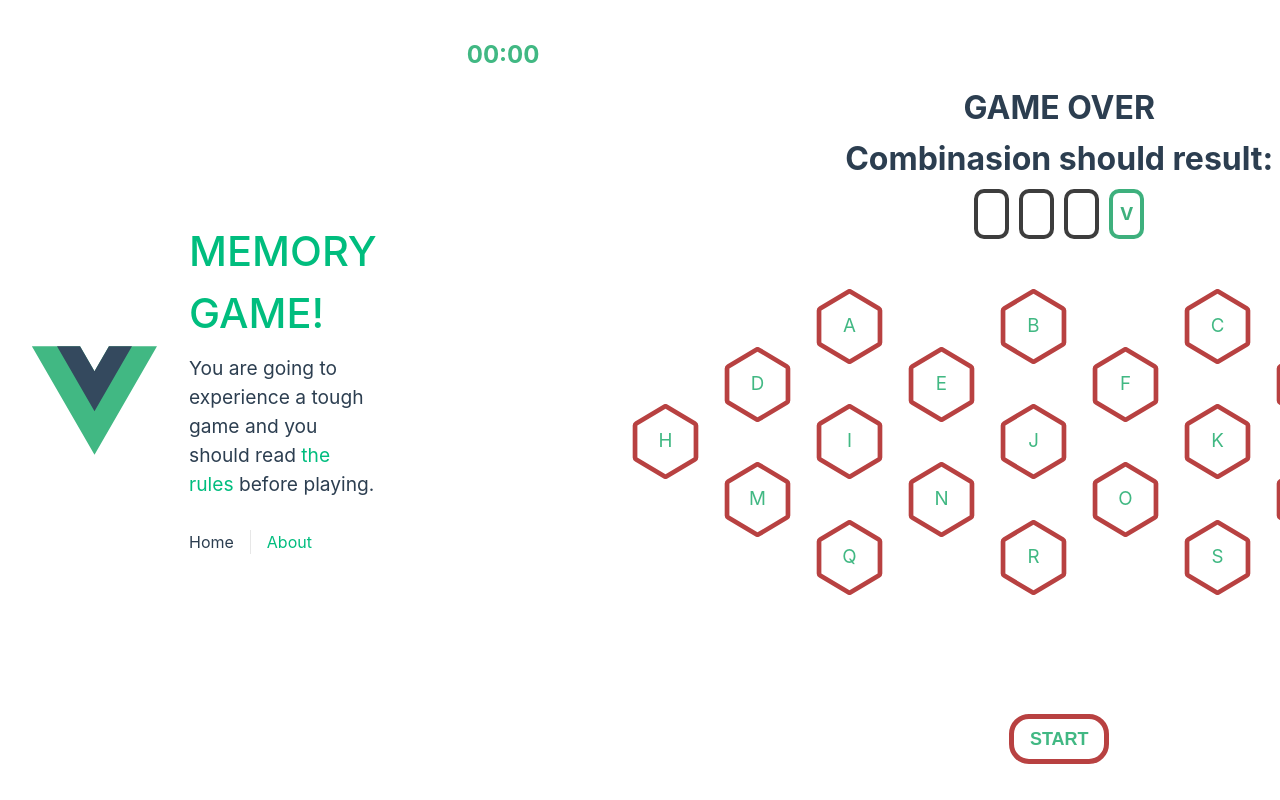
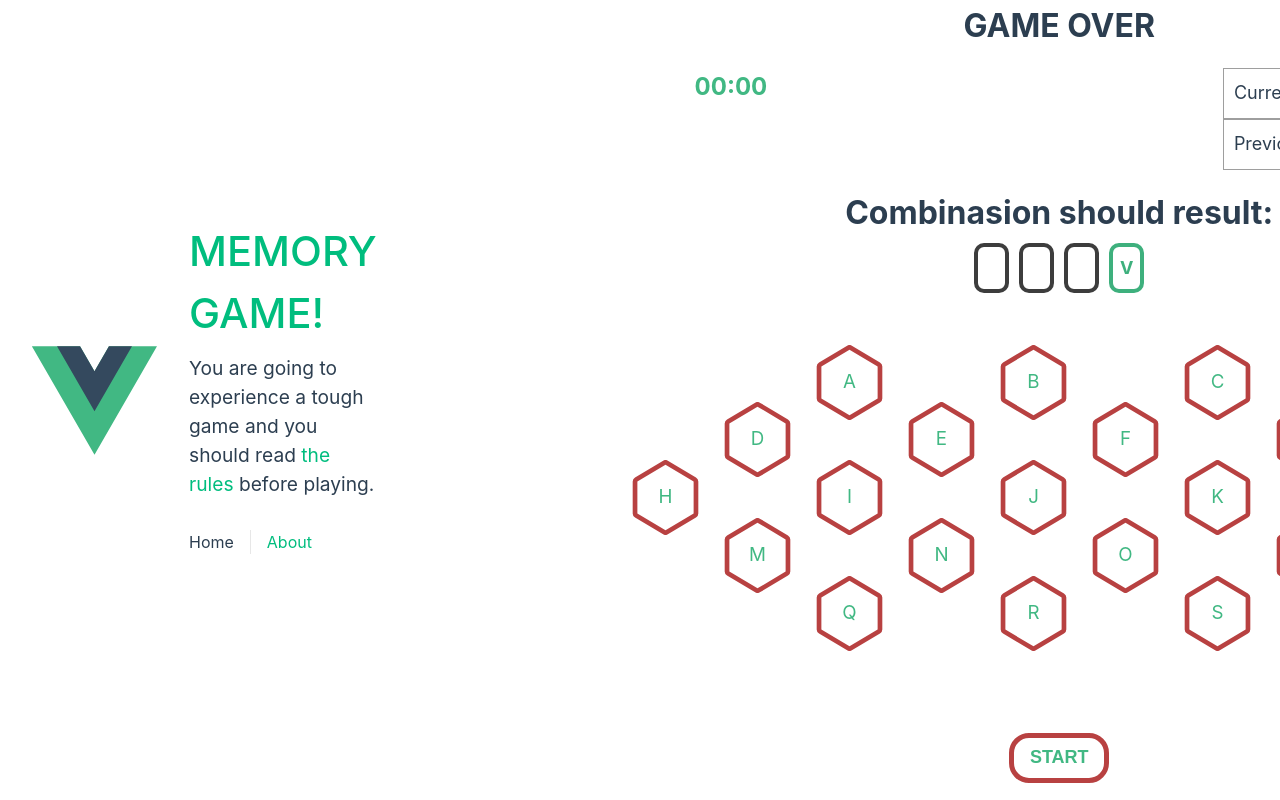
Before and after one commit to Neo-Ryo/memory-game, a Vue app: page / in a window 1280 px wide. Shown: the top 800 px of the page. Built offline with nearby package versions, Linux system fonts and the light colour scheme.

Commit message:
add intel + fix some behaviors

```diff
--- a/src/components/HiveGame.vue
+++ b/src/components/HiveGame.vue
@@ -5,11 +5,14 @@ import {
   gameStatus,
   stopGame,
   numToGuess,
-  gameHive,
-  phaseDesc
+  gameGrid,
+  phaseDesc,
+  playerCurrentScore,
+  playerPreviousScore,
+  intel
 } from '../game-setup/game'
 import { hexClass } from '../game-setup/hexaClasses'
-import { playerInput, submitCombi } from '../game-setup/playerInput'
+import { playerInput, submitCombi, playerHasSubmit } from '../game-setup/playerInput'
 import Hexa2 from '../components/icons/HexagonComp.vue'
 import Timer from '../components/TimerVue.vue'
 import PlayerBox from '../components/PlayerInputBox.vue'
@@ -24,19 +27,21 @@ function handleStartStop() {
 </script>
 
 <template>
+  <div class="game-phase">
+    {{ phase.toLocaleUpperCase() }}
+  </div>
   <div class="top-elements">
     <Timer />
-
-    <div class="scores">3pts</div>
-  </div>
-  <div class="game-phase">
-    {{ phase.toLocaleUpperCase() }}
+    <div class="scores">
+      <div class="current-score">Current score: {{ playerCurrentScore }} pts</div>
+      <div class="previous-score">Previous score: {{ playerPreviousScore }} pts</div>
+    </div>
   </div>
   <div class="game-phase-description">
     {{ phaseDesc }}
   </div>
   <div class="number-to-find">
-    Combinasion should result: <span class="red-text">{{ numToGuess }}</span>
+    Combinasion should result: <span class="red">{{ numToGuess }}</span>
   </div>
   <div class="player-combi">
     <PlayerBox :letter="playerInput[0]" />
@@ -45,15 +50,18 @@ function handleStartStop() {
     <!-- <div class="del-key" @click="deleteInput">X</div> -->
     <div class="validate-key" @click="submitCombi">V</div>
   </div>
+  <div class="intel" :class="{ red: !intel.goodAnswer, green: intel.goodAnswer }">
+    {{ intel.text }}
+  </div>
   <div class="hive-wrapper">
     <Hexa2
       :class="hexClass(index)"
-      v-for="index in gameHive.length"
-      :key="index + phase"
+      v-for="index in gameGrid.length"
+      :key="index + phase + playerHasSubmit"
       :value="
         phase === 'guessing phase' || phase === 'game over'
-          ? gameHive[index - 1].val
-          : gameHive[index - 1].int
+          ? gameGrid[index - 1].val
+          : gameGrid[index - 1].int
       "
     />
   </div>
@@ -67,9 +75,9 @@ function handleStartStop() {
 <style scoped>
 .top-elements {
   display: flex;
-  justify-content: space-between;
+  justify-content: space-around;
   width: 100%;
-  height: 30px;
+  height: fit-content;
   padding: 10px;
   margin: auto;
 }
@@ -101,6 +109,25 @@ function handleStartStop() {
   font-size: xx-large;
   font-weight: 700;
 }
+
+.scores {
+  display: flex;
+  flex-direction: column;
+  justify-content: center;
+  align-items: center;
+  font-size: large;
+  font-weight: 500;
+}
+.current-score {
+  width: 100%;
+  padding: 10px;
+  border: 1px solid #9e9e9e;
+}
+.previous-score {
+  width: 100%;
+  padding: 10px;
+  border: 1px solid #9e9e9e;
+}
 .game-phase-description {
   display: flex;
   width: 100%;
@@ -111,27 +138,6 @@ function handleStartStop() {
   display: flex;
   width: 100%;
   justify-content: center;
-}
-
-.del-key {
-  display: flex;
-  justify-content: center;
-  align-items: center;
-  font-size: larger;
-  font-weight: 700;
-  height: 50px;
-  width: 35px;
-  border: 4px solid #b84141;
-  color: #b84141;
-  border-radius: 10px;
-  margin: 5px 5px 5px 25px;
-  cursor: pointer;
-  user-select: none;
-}
-
-.del-key:hover {
-  background-color: #b84141;
-  color: inherit;
 }
 
 .validate-key {
@@ -154,6 +160,14 @@ function handleStartStop() {
   background-color: #3eb07d;
   color: inherit;
 }
+
+.intel {
+  display: flex;
+  width: 100%;
+  justify-content: center;
+  margin: 10px;
+  font-weight: 500;
+}
 .start-button {
   height: 50px;
   width: 100px;
@@ -171,11 +185,11 @@ function handleStartStop() {
   transition: 0.25s ease-in-out;
 }
 
-.red-text {
+.red {
   color: #b84141;
 }
 
-.green-text {
+.green {
   color: #41b883;
 }
 
--- a/src/components/TimerVue.vue
+++ b/src/components/TimerVue.vue
@@ -22,6 +22,7 @@ watch(timerState, (newVal) => {
 
 <style scoped>
 .timer {
+  height: fit-content;
   font-size: x-large;
   font-weight: 700;
   color: #41b883;
--- a/src/components/icons/HexagonComp.vue
+++ b/src/components/icons/HexagonComp.vue
@@ -1,6 +1,6 @@
 <script setup lang="ts">
 import { ref } from 'vue'
-import { phase } from '../../game-setup/game'
+import { phase, phaseWatcher } from '../../game-setup/game'
 import { handleEnterInupts } from '../../game-setup/playerInput'
 const props = defineProps<{
   value: string | number
@@ -13,10 +13,12 @@ function setInput() {
     handleEnterInupts(props.value, selected)
   }
 }
+// TODO: find different way to use that weirdness
+phaseWatcher
 </script>
 
 <template>
-  <div class="hexa-wrapper" @click="setInput()">
+  <div class="hexa-wrapper" @click="setInput()" :key="phase">
     <svg
       xmlns="http://www.w3.org/2000/svg"
       width="75"
--- a/src/game-setup/game.ts
+++ b/src/game-setup/game.ts
@@ -4,9 +4,9 @@ import { grid, allValidCombis } from './gridData'
 import { playerInput } from './playerInput'
 
 export function setUpGameGrid() {
-  const num = Math.floor(Math.random() * 100)
+  const num = Math.floor(Math.random() * 15)
   grid.forEach((e) => {
-    const add = Math.floor(Math.random() * 6)
+    const add = Math.floor(Math.random() * 5)
     e.int = num + add
   })
 
@@ -34,7 +34,9 @@ export function setUpGameGrid() {
       res = potentialRes[v]
     }
   }
-  return { newGrid: sGrid, result: res }
+  // here making sure we 've got at least 7 good combinations
+  if (max >= 7) return { newGrid: sGrid, result: res }
+  else return setUpGameGrid()
 }
 // types
 export type GameStatus = 'started' | 'stopped' | 'finished'
@@ -42,9 +44,15 @@ export type GameStatus = 'started' | 'stopped' | 'finished'
 export const gameStatus: Ref<GameStatus> = ref('stopped')
 export const phase = ref<'discovery phase' | 'guessing phase' | 'game over'>('game over')
 export const phaseDesc = ref<string | null>(null)
-export const gameHive = ref(grid)
+export const gameGrid = ref(grid)
 export const numToGuess = ref<number | null>(null)
-export const playerScore = ref<number>(0)
+export const playerCurrentScore = ref<number>(0)
+export const playerPreviousScore = ref<number>(0)
+export const playerGivenAnswers = ref<Array<string>>([])
+export const intel = ref<{ text: string; goodAnswer: boolean }>({
+  text: '',
+  goodAnswer: false
+})
 // var
 const discovery = 'You have 1 minute to memorizing as much number as you can'
 const guessing = 'You have 2 minutes 30 to attempt good combinations'
@@ -55,17 +63,23 @@ export function startGame() {
   phase.value = 'discovery phase'
   phaseDesc.value = discovery
   numToGuess.value = null
+  playerPreviousScore.value = playerCurrentScore.value
+  playerCurrentScore.value = 0
+  intel.value.text = ''
+  intel.value.goodAnswer = false
   const { result, newGrid } = setUpGameGrid()
-  gameHive.value = newGrid
-  useTimer(0, 2, () => {
+  gameGrid.value = newGrid
+  useTimer(0, 30, () => {
     // game time
     phase.value = 'guessing phase'
     phaseDesc.value = guessing
     numToGuess.value = result
-    useTimer(0, 30, () => {
+    useTimer(1, 30, () => {
       phase.value = 'game over'
       phaseDesc.value = null
       gameStatus.value = 'finished'
+      intel.value.text = ''
+      intel.value.goodAnswer = false
     })
   })
 }
@@ -76,6 +90,8 @@ export function stopGame() {
   timerState.value = 0
   numToGuess.value = null
   phaseDesc.value = null
+  intel.value.text = ''
+  intel.value.goodAnswer = false
   const interval_id = setInterval(function () {}, Number.MAX_SAFE_INTEGER)
   // Clear any timeout/interval up to that id
   for (let i = 1; i < interval_id; i++) {
@@ -83,13 +99,32 @@ export function stopGame() {
   }
 }
 
-export function phaseWatcher(selected: Ref<boolean>) {
-  watch(phase, (newPhase) => {
-    console.log(newPhase)
+export const phaseWatcher = watch(phase, (newPhase) => {
+  if (newPhase === 'game over' || newPhase === 'discovery phase') {
+    playerInput.value = []
+  }
+})
 
-    if (newPhase === 'game over' || newPhase === 'discovery phase') {
-      playerInput.value = []
-      selected.value = false
+export function checkResult(playerInput: Array<string>): boolean {
+  let playerRes = 0
+  for (const l of playerInput) {
+    const slot = gameGrid.value.find((e) => e.val === l)
+    if (slot) playerRes += slot.int
+  }
+  let isValid = false
+  if (playerGivenAnswers.value.find((e) => e === playerInput.sort().join(''))) {
+    intel.value.text = `Combination already given`
+    intel.value.goodAnswer = false
+  } else {
+    playerGivenAnswers.value.push(playerInput.sort().join(''))
+    isValid = playerRes === numToGuess.value
+    if (!isValid) {
+      intel.value.text = `${playerRes} is not right`
+      intel.value.goodAnswer = false
+    } else {
+      intel.value.text = `Well done!`
+      intel.value.goodAnswer = true
     }
-  })
+  }
+  return isValid
 }
--- a/src/game-setup/playerInput.ts
+++ b/src/game-setup/playerInput.ts
@@ -1,10 +1,11 @@
 import { ref, type Ref } from 'vue'
 import { checkIfValidInput } from './gridData'
-import { playerScore } from './game'
+import { playerCurrentScore, checkResult, intel } from './game'
 
 // refs
 export const playerInput = ref<string[]>([])
 export const playerInputState = ref<null | boolean>(null)
+export const playerHasSubmit = ref<boolean>(false)
 
 export function handleEnterInupts(i: string, selected: Ref<boolean>) {
   if (selected.value) {
@@ -25,10 +26,15 @@ export function handleEnterInupts(i: string, selected: Ref<boolean>) {
 // }
 
 export function submitCombi() {
+  playerHasSubmit.value = !playerHasSubmit.value
   const res = checkIfValidInput(playerInput.value)
   if (res) {
-    console.log('VALID!')
+    if (checkResult(playerInput.value)) playerCurrentScore.value++
+    else playerCurrentScore.value--
   } else {
-    console.log('INVALID!')
+    playerCurrentScore.value--
+    intel.value.text = 'Invalid combination'
+    intel.value.goodAnswer = false
   }
+  playerInput.value = []
 }
```
